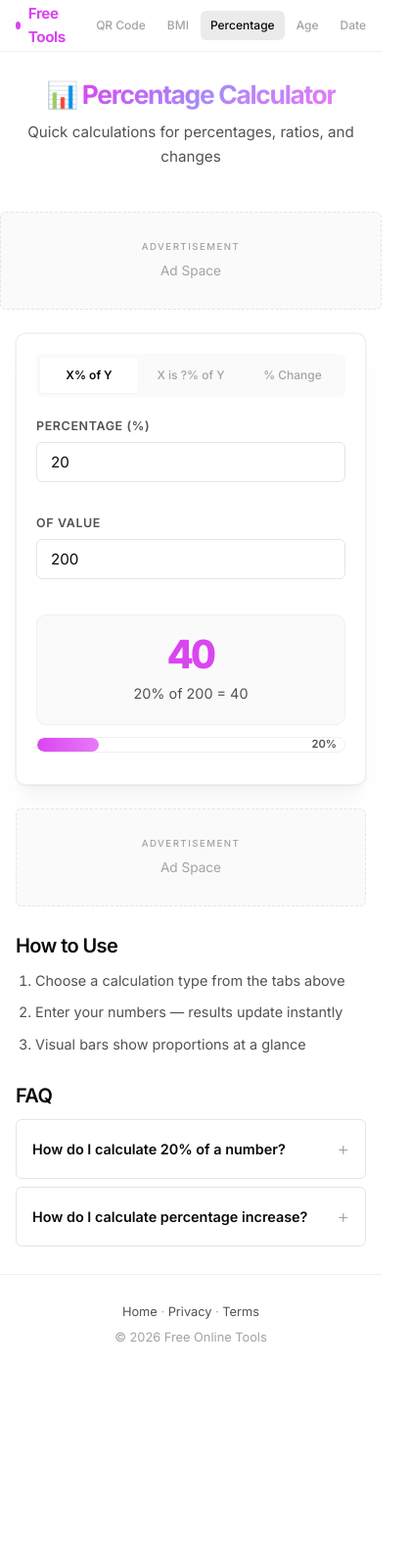
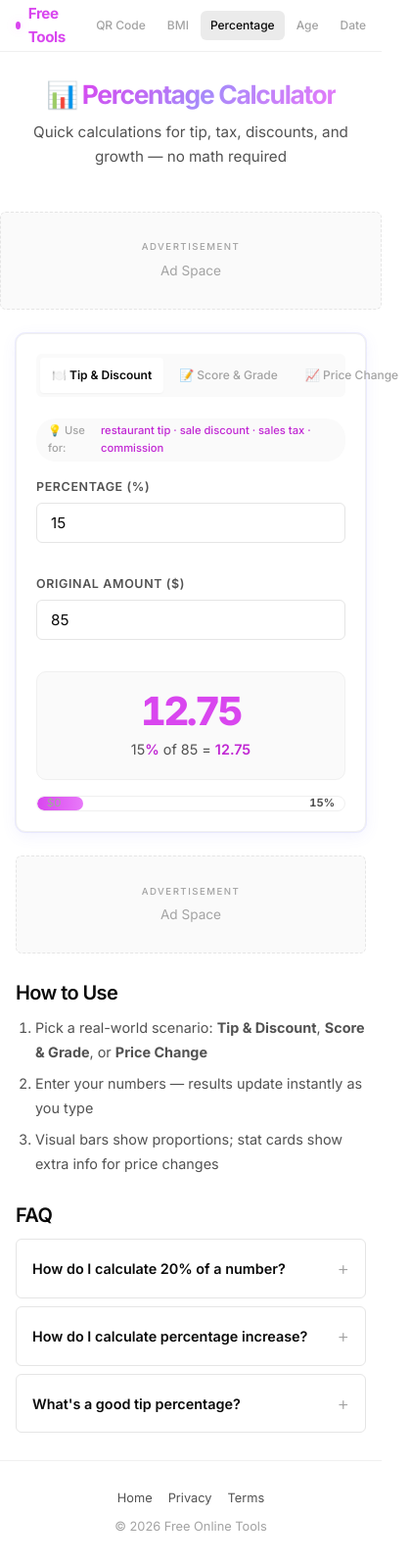
Before and after one commit to CharlesTao1117/tools-site, a plain HTML site: page percentage-calculator/index.html in a window 390 px wide. Shown: the whole page at 98% size, 419 px wide, since content can reach past the window. Before the commit the page ends 1404 px from the top, so only its background shows below. Drawn offline with Linux system fonts and the light colour scheme.

Commit message:
redesign(percentage): scenario-first tabs — Tip and Discount / Score and Grade / Price Change

```diff
--- a/percentage-calculator/index.html
+++ b/percentage-calculator/index.html
@@ -9,10 +9,16 @@
 <link rel="stylesheet" href="/common/premium.css">
 <script type="application/ld+json">{"@context":"https://schema.org","@type":"WebApplication","name":"Percentage Calculator","applicationCategory":"BusinessApplication"}</script>
 <style>
-body{--accent:#d946ef;--accent-subtle:rgba(217,70,239,0.12);--accent-text:#c026d3}
-.vis-bar{height:16px;border-radius:8px;background:var(--bg);overflow:hidden;margin:12px 0;position:relative;border:1px solid var(--border-subtle)}
+body{--accent:#d946ef;--accent-subtle:rgba(217,70,239,0.12);--accent-text:#c026d3;--accent-hover:#a21caf;--accent-glow:rgba(217,70,239,0.15)}
+.vis-bar{height:16px;border-radius:8px;background:var(--bg);overflow:hidden;margin:16px 0 0;position:relative;border:1px solid var(--border-subtle)}
 .vis-bar .fill{height:100%;border-radius:8px;background:linear-gradient(90deg,var(--accent),#e879f9);transition:width .4s cubic-bezier(.34,1.56,.64,1)}
-.vis-bar .label{position:absolute;right:8px;top:50%;transform:translateY(-50%);font-size:.7rem;font-weight:600;color:var(--text-secondary)}
+.vis-bar .label{position:absolute;right:10px;top:50%;transform:translateY(-50%);font-size:.7rem;font-weight:700;color:var(--text-secondary);font-feature-settings:"tnum"}
+.vis-bar .lbl-left{left:10px;right:auto;color:var(--text-tertiary);font-weight:500}
+.result-desc{font-size:.9rem;color:var(--text-secondary);margin-top:8px;line-height:1.5}
+.result-desc strong{color:var(--accent-text);font-weight:600}
+.tab-content{padding:4px 0}
+.tip-badge{display:inline-flex;align-items:center;gap:4px;padding:4px 12px;border-radius:20px;font-size:.7rem;font-weight:500;color:var(--text-tertiary);background:var(--bg-subtle);margin-bottom:16px}
+.tip-badge span{color:var(--accent-text)}
 </style>
 </head>
 <body>
@@ -30,67 +36,195 @@ body{--accent:#d946ef;--accent-subtle:rgba(217,70,239,0.12);--accent-text:#c026d
   </div>
 </div></nav>
 <div class="page-content">
-<div class="hero"><h1>📊 <span class="gradient-text">Percentage Calculator</span></h1><p>Quick calculations for percentages, ratios, and changes</p></div>
+
+<div class="hero">
+  <h1>📊 <span class="gradient-text">Percentage Calculator</span></h1>
+  <p>Quick calculations for tip, tax, discounts, and growth — no math required</p>
+</div>
+
 <div class="ad-slot"><div class="ad-label">Advertisement</div><div class="ad-placeholder">Ad Space</div></div>
+
 <main class="container">
-<div class="card">
-<div class="tab-bar">
-<button class="active" onclick="switchTab(0)">X% of Y</button>
-<button onclick="switchTab(1)">X is ?% of Y</button>
-<button onclick="switchTab(2)">% Change</button>
+<div class="card card-glow">
+
+<div class="tab-bar" role="tablist">
+  <button class="active" onclick="switchTab(0)" role="tab">🍽️ Tip &amp; Discount</button>
+  <button onclick="switchTab(1)" role="tab">📝 Score &amp; Grade</button>
+  <button onclick="switchTab(2)" role="tab">📈 Price Change</button>
 </div>
+
+<!-- Tab 0: Tip & Discount -->
 <div class="tab-pane active" id="t0">
-<div class="form-row">
-  <div class="form-group"><label>Percentage (%)</label><div class="input-wrap"><input type="number" id="p1" value="20" step="any"></div></div>
-  <div class="form-group"><label>Of Value</label><div class="input-wrap"><input type="number" id="v1" value="200" step="any"></div></div>
+  <div class="tip-badge">💡 Use for: <span>restaurant tip · sale discount · sales tax · commission</span></div>
+  <div class="form-row">
+    <div class="form-group">
+      <label>Percentage (%)</label>
+      <div class="input-wrap"><input type="number" id="p1" value="15" step="any"></div>
+    </div>
+    <div class="form-group">
+      <label>Original Amount ($)</label>
+      <div class="input-wrap"><input type="number" id="v1" value="85" step="any"></div>
+    </div>
+  </div>
+  <div class="result-box animate-in" style="margin-top:var(--space-4)">
+    <div class="big-number" id="r0">12.75</div>
+    <div class="result-desc" id="d0"><strong>15%</strong> of $85 = <strong>$12.75</strong></div>
+  </div>
+  <div class="vis-bar"><div class="fill" id="bar0" style="width:15%"></div><div class="label lbl-left">$0</div><div class="label" id="lbl0">$12.75</div></div>
 </div>
-<div class="result-box animate-in">
-  <div class="big-number" id="r0">40</div>
-  <div class="desc">20% of 200 = 40</div>
+
+<!-- Tab 1: Score & Grade -->
+<div class="tab-pane" id="t1">
+  <div class="tip-badge">💡 Use for: <span>test score · completion rate · survey results · accuracy</span></div>
+  <div class="form-row">
+    <div class="form-group">
+      <label>Your Score</label>
+      <div class="input-wrap"><input type="number" id="part" value="28" step="any"></div>
+    </div>
+    <div class="form-group">
+      <label>Total Possible</label>
+      <div class="input-wrap"><input type="number" id="total" value="35" step="any"></div>
+    </div>
+  </div>
+  <div class="result-box animate-in" style="margin-top:var(--space-4)">
+    <div class="big-number" id="r1">80%</div>
+    <div class="result-desc" id="d1">You scored <strong>80%</strong> (28 of 35)</div>
+  </div>
+  <div class="vis-bar"><div class="fill" id="bar1" style="width:80%"></div><div class="label lbl-left">0%</div><div class="label" id="lbl1">80%</div></div>
 </div>
-<div class="vis-bar"><div class="fill" id="bar0" style="width:20%"></div><div class="label">20%</div></div>
+
+<!-- Tab 2: Price Change -->
+<div class="tab-pane" id="t2">
+  <div class="tip-badge">💡 Use for: <span>price increase · salary raise · year-over-year growth · investment return</span></div>
+  <div class="form-row">
+    <div class="form-group">
+      <label>Before ($)</label>
+      <div class="input-wrap"><input type="number" id="oldV" value="1000" step="any"></div>
+    </div>
+    <div class="form-group">
+      <label>After ($)</label>
+      <div class="input-wrap"><input type="number" id="newV" value="1200" step="any"></div>
+    </div>
+  </div>
+  <div class="result-box animate-in" style="margin-top:var(--space-4)">
+    <div class="big-number" id="r2" style="color:var(--accent-text)">+20%</div>
+    <div class="result-desc" id="d2">Increase from $1,000 to $1,200</div>
+  </div>
+  <div style="display:flex;gap:var(--space-4);margin-top:var(--space-4);flex-wrap:wrap">
+    <div class="stat-card" style="flex:1;min-width:100px"><div class="num" id="delta">+200</div><div class="lbl">Difference</div></div>
+    <div class="stat-card" style="flex:1;min-width:100px"><div class="num" id="multiplier">1.20×</div><div class="lbl">Multiplier</div></div>
+  </div>
 </div>
-<div class="tab-pane" id="t1">
-<div class="form-row">
-  <div class="form-group"><label>Part (X)</label><div class="input-wrap"><input type="number" id="part" value="50" step="any"></div></div>
-  <div class="form-group"><label>Total (Y)</label><div class="input-wrap"><input type="number" id="total" value="200" step="any"></div></div>
+
 </div>
-<div class="result-box animate-in">
-  <div class="big-number" id="r1">25%</div>
-  <div class="desc">50 is 25% of 200</div>
+
+<div class="ad-slot"><div class="ad-label">Advertisement</div><div class="ad-placeholder">Ad Space</div></div>
+
+<div class="section">
+  <h2>How to Use</h2>
+  <ol>
+    <li>Pick a real-world scenario: <strong>Tip & Discount</strong>, <strong>Score & Grade</strong>, or <strong>Price Change</strong></li>
+    <li>Enter your numbers — results update instantly as you type</li>
+    <li>Visual bars show proportions; stat cards show extra info for price changes</li>
+  </ol>
 </div>
-<div class="vis-bar"><div class="fill" id="bar1" style="width:25%"></div><div class="label">25%</div></div>
-</div>
-<div class="tab-pane" id="t2">
-<div class="form-row">
-  <div class="form-group"><label>Original</label><div class="input-wrap"><input type="number" id="oldV" value="100" step="any"></div></div>
-  <div class="form-group"><label>New</label><div class="input-wrap"><input type="number" id="newV" value="150" step="any"></div></div>
-</div>
-<div class="result-box animate-in">
-  <div class="big-number" id="r2">+50%</div>
-  <div class="desc">Increase from 100 to 150</div>
-</div>
-</div>
-</div>
-<div class="ad-slot"><div class="ad-label">Advertisement</div><div class="ad-placeholder">Ad Space</div></div>
-<div class="section"><h2>How to Use</h2><ol><li>Choose a calculation type from the tabs above</li><li>Enter your numbers — results update instantly</li><li>Visual bars show proportions at a glance</li></ol></div>
-<div class="section"><h2>FAQ</h2>
-<div class="faq-item"><div class="faq-question" onclick="toggleFAQ(this)">How do I calculate 20% of a number?</div><div class="faq-answer"><p>Multiply the number by 0.20. Use the "X% of Y" tab for instant results.</p></div></div>
-<div class="faq-item"><div class="faq-question" onclick="toggleFAQ(this)">How do I calculate percentage increase?</div><div class="faq-answer"><p>Subtract original from new, divide by original, multiply by 100. Use the "% Change" tab above.</p></div></div>
+
+<div class="section">
+  <h2>FAQ</h2>
+  <div class="faq-item">
+    <div class="faq-question" onclick="toggleFAQ(this)">How do I calculate 20% of a number?</div>
+    <div class="faq-answer"><p>Multiply the number by 0.20. For example, 20% of $80 = 80 × 0.20 = $16. Use the <strong>Find % of a number</strong> tab for instant results.</p></div>
+  </div>
+  <div class="faq-item">
+    <div class="faq-question" onclick="toggleFAQ(this)">How do I calculate percentage increase?</div>
+    <div class="faq-answer"><p>Subtract the original from the new, divide by the original, multiply by 100. Example: ($150 − $100) ÷ $100 × 100 = 50% increase. Use the <strong>% Increase/Decrease</strong> tab.</p></div>
+  </div>
+  <div class="faq-item">
+    <div class="faq-question" onclick="toggleFAQ(this)">What's a good tip percentage?</div>
+    <div class="faq-answer"><p>Standard tips: 15% for good service, 18-20% for great service, 10% for large parties or casual dining. Use the <strong>Find % of a Number</strong> tab to calculate instantly.</p></div>
+  </div>
 </div>
 </main>
 </div>
-<footer><div class="container"><p><a href="/">Home</a> · <a href="/privacy-policy">Privacy</a> · <a href="/terms">Terms</a></p><p style="margin-top:6px">© 2026 Free Online Tools</p></div></footer>
+
+<footer><div class="container">
+  <div class="footer-links"><a href="/">Home</a><a href="/privacy-policy">Privacy</a><a href="/terms">Terms</a></div>
+  <p>© 2026 Free Online Tools</p>
+</div></footer>
 </div>
+
 <script>
-let ct=0;const panes=['t0','t1','t2'];
-function switchTab(i){ct=i;document.querySelectorAll('.tab-bar button').forEach((b,idx)=>b.classList.toggle('active',idx===i));document.querySelectorAll('.tab-pane').forEach((p,idx)=>p.classList.toggle('active',idx===i))}
+let ct=0;
+const panes=['t0','t1','t2'];
+
+function switchTab(i){
+  ct=i;
+  document.querySelectorAll('.tab-bar button').forEach((b,idx)=>b.classList.toggle('active',idx===i));
+  document.querySelectorAll('.tab-pane').forEach((p,idx)=>p.classList.toggle('active',idx===i));
+}
+
 function fmt(n){return Number(n).toLocaleString('en-US',{maximumFractionDigits:2,minimumFractionDigits:0})}
 function barClamp(v){return Math.max(0,Math.min(v,100))}
-function calc0(){const p=parseFloat(document.getElementById('p1').value)||0,v=parseFloat(document.getElementById('v1').value)||0,r=v*p/100;document.getElementById('r0').textContent=fmt(r);document.querySelector('#t0 .desc').textContent=`${fmt(p)}% of ${fmt(v)} = ${fmt(r)}`;const w=barClamp(p);document.getElementById('bar0').style.width=w+'%';document.querySelector('#t0 .vis-bar .label').textContent=w+'%'}
-function calc1(){const p=parseFloat(document.getElementById('part').value)||0,t=parseFloat(document.getElementById('total').value)||0;if(t===0){document.getElementById('r1').textContent='—';document.querySelector('#t1 .desc').textContent='Total cannot be zero';document.getElementById('bar1').style.width='0%';document.querySelector('#t1 .vis-bar .label').textContent='0%';return}const r=(p/t)*100;document.getElementById('r1').textContent=r.toFixed(1)+'%';document.querySelector('#t1 .desc').textContent=`${fmt(p)} is ${r.toFixed(1)}% of ${fmt(t)}`;const w=barClamp(r);document.getElementById('bar1').style.width=w+'%';document.querySelector('#t1 .vis-bar .label').textContent=w.toFixed(1)+'%'}
-function calc2(){const o=parseFloat(document.getElementById('oldV').value)||0,n=parseFloat(document.getElementById('newV').value)||0;if(o===0){document.getElementById('r2').textContent='—';document.querySelector('#t2 .desc').textContent='Original value cannot be zero';return}const r=((n-o)/o)*100;document.getElementById('r2').textContent=(r>=0?'+':'')+r.toFixed(1)+'%';const label=r===0?'No change':(r>0?'Increase':'Decrease');document.querySelector('#t2 .desc').textContent=label+` from ${fmt(o)} to ${fmt(n)}`}
+
+// Tab 0: X% of Y
+function calc0(){
+  const p=parseFloat(document.getElementById('p1').value)||0;
+  const v=parseFloat(document.getElementById('v1').value)||0;
+  const r=v*p/100;
+  document.getElementById('r0').textContent=fmt(r);
+  document.getElementById('d0').innerHTML=`${fmt(p)}<strong>%</strong> of ${fmt(v)} = <strong>${fmt(r)}</strong>`;
+  const w=barClamp(p);
+  document.getElementById('bar0').style.width=w+'%';
+  document.getElementById('lbl0').textContent=w+'%';
+}
+
+// Tab 1: X is ?% of Y
+function calc1(){
+  const p=parseFloat(document.getElementById('part').value)||0;
+  const t=parseFloat(document.getElementById('total').value)||0;
+  if(t===0){
+    document.getElementById('r1').textContent='—';
+    document.getElementById('d1').textContent='Total cannot be zero';
+    document.getElementById('bar1').style.width='0%';
+    document.getElementById('lbl1').textContent='0%';
+    return;
+  }
+  const r=(p/t)*100;
+  document.getElementById('r1').textContent=r.toFixed(1)+'%';
+  document.getElementById('d1').innerHTML=`${fmt(p)} is <strong>${r.toFixed(1)}%</strong> of ${fmt(t)}`;
+  const w=barClamp(r);
+  document.getElementById('bar1').style.width=w+'%';
+  document.getElementById('lbl1').textContent=w.toFixed(1)+'%';
+}
+
+// Tab 2: % Change
+function calc2(){
+  const o=parseFloat(document.getElementById('oldV').value)||0;
+  const n=parseFloat(document.getElementById('newV').value)||0;
+  if(o===0){
+    document.getElementById('r2').textContent='—';
+    document.getElementById('d2').textContent='Original value cannot be zero';
+    document.getElementById('delta').textContent='—';
+    document.getElementById('multiplier').textContent='—';
+    return;
+  }
+  const r=((n-o)/o)*100;
+  const diff=n-o;
+  const mult=n/o;
+  const isPos=r>=0;
+  document.getElementById('r2').textContent=(isPos?'+':'')+r.toFixed(1)+'%';
+  document.getElementById('r2').style.color=isPos?'var(--accent-text)':'#ef4444';
+  const label=r===0?'No change':(isPos?'Increase':'Decrease');
+  document.getElementById('d2').textContent=label+` from ${fmt(o)} to ${fmt(n)}`;
+  document.getElementById('delta').textContent=(isPos?'+':'')+fmt(Math.abs(diff));
+  document.getElementById('delta').style.color=isPos?'var(--accent-text)':'#ef4444';
+  document.getElementById('multiplier').textContent=mult.toFixed(2)+'×';
+  document.getElementById('multiplier').style.color=isPos?'var(--accent-text)':'#ef4444';
+}
+
 function toggleFAQ(e){e.classList.toggle('open');e.nextElementSibling.classList.toggle('open')}
+
+// Event listeners
 ['p1','v1'].forEach(id=>document.getElementById(id).addEventListener('input',calc0));
 ['part','total'].forEach(id=>document.getElementById(id).addEventListener('input',calc1));
 ['oldV','newV'].forEach(id=>document.getElementById(id).addEventListener('input',calc2));
```
